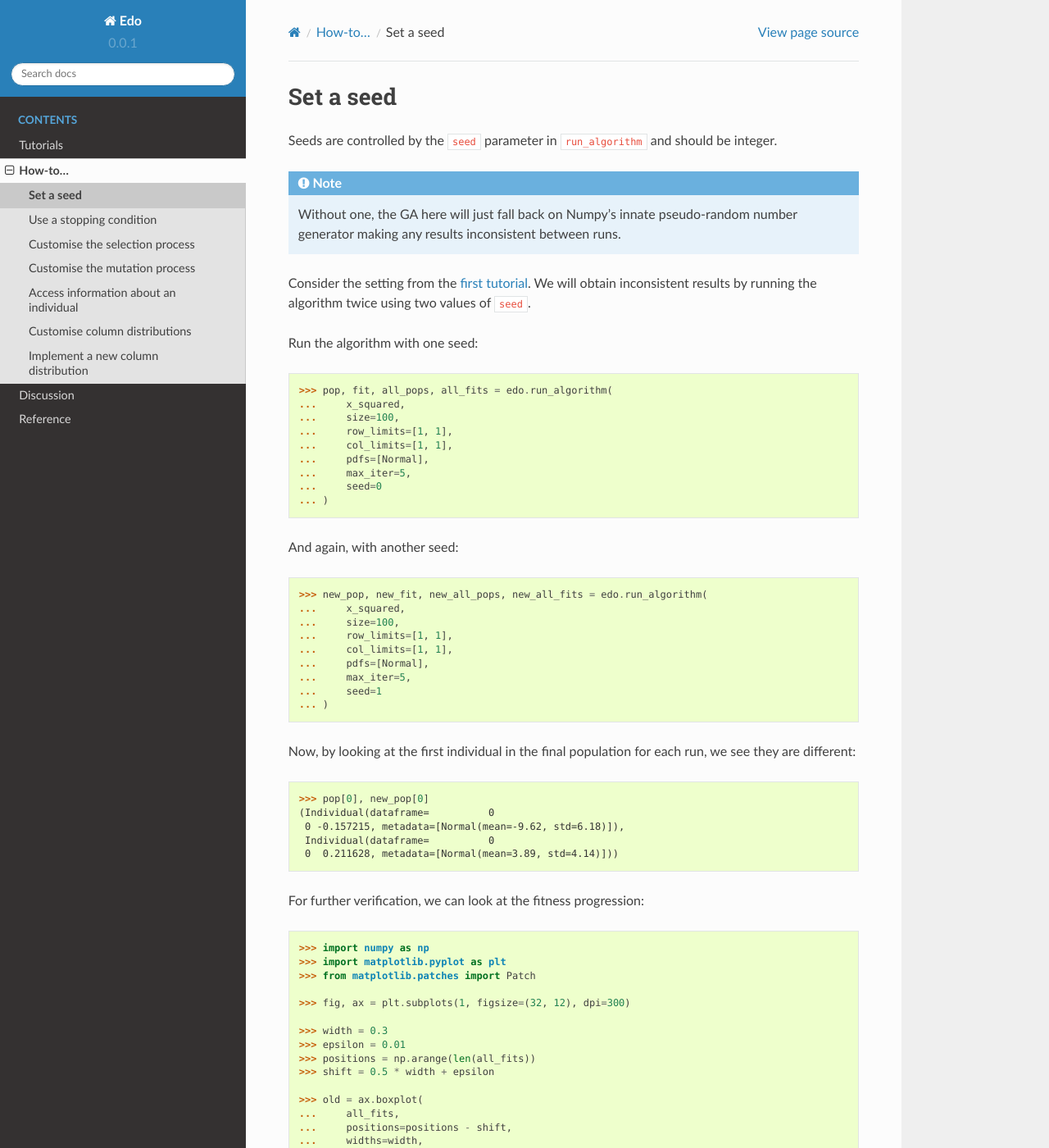
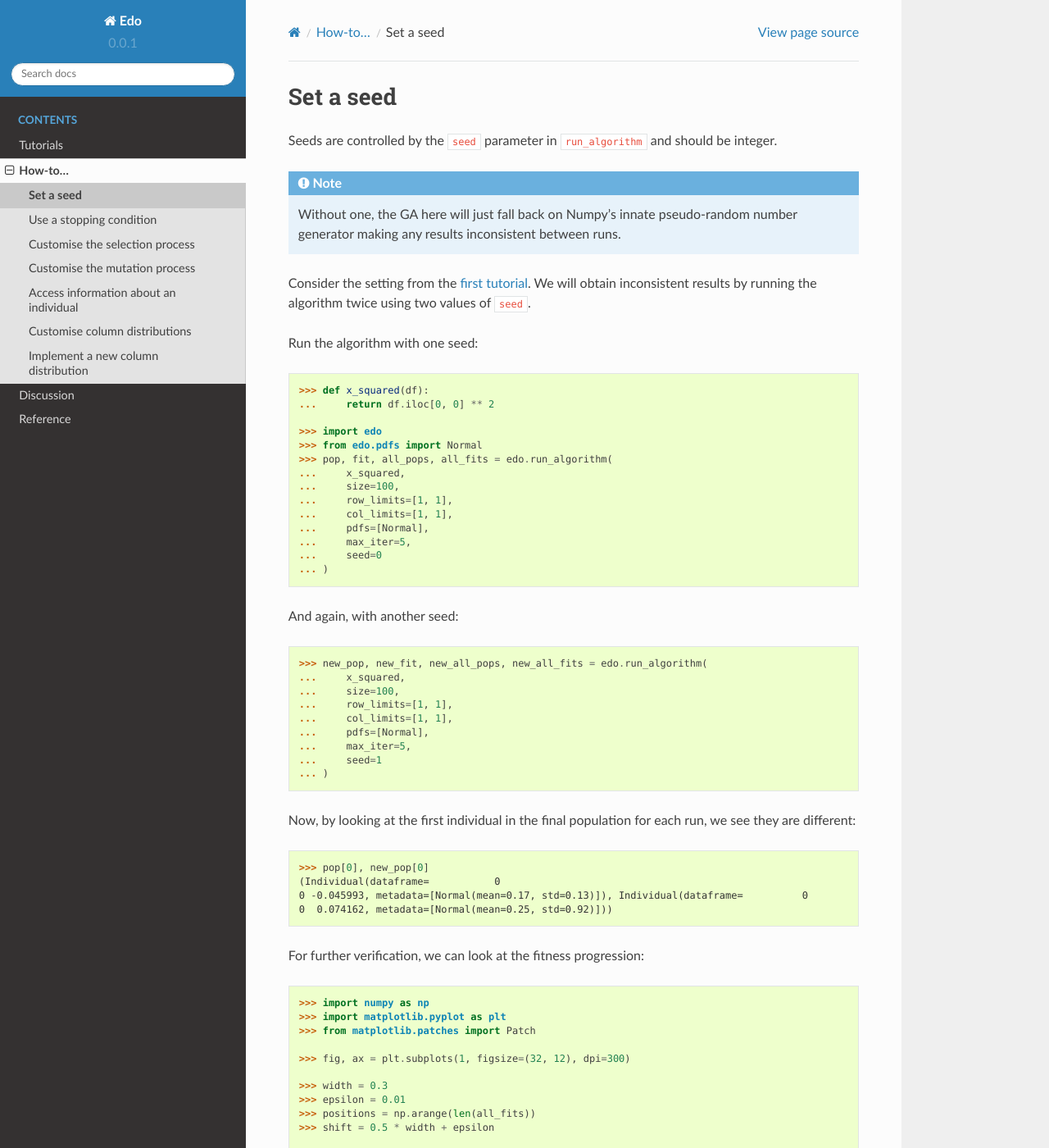
Before and after one commit to daffidwilde/edo, a Sphinx documentation site: the page built from docs/how-to/seed.rst, in a window 1280 px wide and 1400 px high. Shown: the whole window at 82% size. Built offline with Sphinx 7.4.7 and the Read the Docs theme 2.0.0, drawn with Linux system fonts in a browser that asks for light colours.

Commit message:
Update how-to code blocks to pass doctesting.

```diff
--- a/docs/how-to/access_dataframe.csv
+++ /dev/null
@@ -1,4 +0,0 @@
-,0,1,2,3
-0,2.4551,8,2,13.796
-1,2.4736,13,0,-2.6065
-2,-10.1513,10,2,-3.1124
--- a/docs/how-to/access_metadata.rst
+++ /dev/null
@@ -1,6 +0,0 @@
-.. :orphan:
-
-And the metadata like this::
-
-    >>> individual.metadata
-    [Normal(mean=1.86, std=8.44), Poisson(lam=8.92), Poisson(lam=0.99), Normal(mean=-1.23, std=9.88)]
--- a/docs/how-to/customise_column.rst
+++ b/docs/how-to/customise_column.rst
@@ -23,9 +23,8 @@ Changing these bounds is as simple as redefining the class attributes::
 
     >>> Normal.mean_limits = [-5, 5]
     >>> Normal.std_limits = [0, 1]
-
     >>> Normal.mean_limits, Normal.std_limits
-    ([-5, 5], [0, 10])
+    ([-5, 5], [0, 1])
 
 Now all instances of normally distributed columns will have mean between -5 and
 5, and have standard deviation between 0 and 1.
--- a/docs/how-to/mutation.rst
+++ b/docs/how-to/mutation.rst
@@ -7,12 +7,17 @@ is done using the :code:`mutation_prob` parameter in :code:`run_algorithm`.
 Using the example from the :ref:`first tutorial <refs-tutorial-i>`, we can (for
 instance) remove all mutation by setting this parameter to be zero::
 
+    >>> def x_squared(df):
+    ...     return df.iloc[0, 0] ** 2
+
     >>> import edo
+    >>> from edo.pdfs import Normal
     >>> pop, fit, all_pops, all_fits = edo.run_algorithm(
     ...     fitness=x_squared,
     ...     size=100,
     ...     row_limits=[1, 1],
     ...     col_limits=[1, 1],
+    ...     pdfs=[Normal],
     ...     max_iter=100,
     ...     mutation_prob=0,
     ...     seed=0
--- a/docs/how-to/seed.rst
+++ b/docs/how-to/seed.rst
@@ -15,6 +15,11 @@ obtain inconsistent results by running the algorithm twice using two values of
 
 Run the algorithm with one seed::
 
+   >>> def x_squared(df):
+   ...     return df.iloc[0, 0] ** 2
+
+   >>> import edo
+   >>> from edo.pdfs import Normal
    >>> pop, fit, all_pops, all_fits = edo.run_algorithm(
    ...     x_squared,
    ...     size=100,
@@ -41,10 +46,9 @@ Now, by looking at the first individual in the final population for each run, we
 see they are different::
 
    >>> pop[0], new_pop[0]
-   (Individual(dataframe=          0
-    0 -0.157215, metadata=[Normal(mean=-9.62, std=6.18)]),
-    Individual(dataframe=          0
-    0  0.211628, metadata=[Normal(mean=3.89, std=4.14)]))
+   (Individual(dataframe=           0
+   0 -0.045993, metadata=[Normal(mean=0.17, std=0.13)]), Individual(dataframe=          0
+   0  0.074162, metadata=[Normal(mean=0.25, std=0.92)]))
 
 For further verification, we can look at the fitness progression::
 
@@ -73,11 +77,11 @@ For further verification, we can look at the fitness progression::
    ...     patch_artist=True
    ... )
 
-   >>> ax.set_xticks(positions)
-   >>> ax.set_xticklabels(positions)
-   >>> ax.set_yscale('log')
-   >>> ax.set_xlabel('Epoch', fontsize=24)
-   >>> ax.set_ylabel(r'$\log (f(x))$', fontsize=24)
+   >>> ax.set_xticks(positions) #doctest:+SKIP
+   >>> ax.set_xticklabels(positions) #doctest:+SKIP
+   >>> ax.set_yscale('log') #doctest:+SKIP
+   >>> ax.set_xlabel('Epoch', fontsize=24) #doctest:+SKIP
+   >>> ax.set_ylabel(r'$\log (f(x))$', fontsize=24) #doctest:+SKIP
 
    >>> for plot, colour in zip([old, new], ['lightblue', 'lightpink']):
    ...     for patch in plot['boxes']:
--- a/docs/how-to/selection.rst
+++ b/docs/how-to/selection.rst
@@ -11,12 +11,17 @@ random in each generation. Then, using the setting of the :ref:`first tutorial
 <refs-tutorial-i>`, we can set :code:`best_prop` to be zero, and
 :code:`lucky_prop` to be some non-negative value. Let's say that value is 0.25::
 
+    >>> def x_squared(df):
+    ...     return df.iloc[0, 0] ** 2
+
     >>> import edo
+    >>> from edo.pdfs import Normal
     >>> pop, fit, all_pops, all_fits = edo.run_algorithm(
     ...     fitness=x_squared,
     ...     size=100,
     ...     row_limits=[1, 1],
     ...     col_limits=[1, 1],
+    ...     pdfs=[Normal],
     ...     max_iter=100,
     ...     best_prop=0,
     ...     lucky_prop=0.25,
--- a/docs/how-to/stop.rst
+++ b/docs/how-to/stop.rst
@@ -32,11 +32,13 @@ condition on the mean fitness of a population::
 Then we simply pass that function to :code:`run_algorithm`, like so::
 
     >>> import edo
+    >>> from edo.pdfs import Normal
     >>> pop, fit, all_pops, all_fits = edo.run_algorithm(
     ...     fitness=x_squared,
     ...     size=100,
     ...     row_limits=[1, 1],
     ...     col_limits=[1, 1],
+    ...     pdfs=[Normal],
     ...     stop=mean_stopping,
     ...     max_iter=100,
     ...     seed=0
```
Also changed, not shown: other parts of docs/how-to/seed.rst (+2 -2 lines), docs/how-to/access_info.rst (+7 -4 lines).
